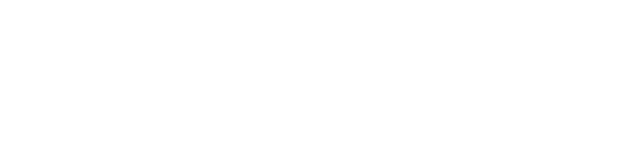
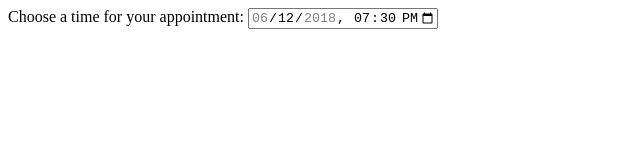
Before and after one commit to ytnayet/git_practice, a plain HTML site: page index.html in a window 1280 px wide. Shown: the whole page, without its empty margins (0-640 px from the left). Drawn offline with Linux system fonts and the light colour scheme.

Commit message:
add calander

```diff
--- a/index.html
+++ b/index.html
@@ -7,5 +7,16 @@
     <title>Document</title>
     <link rel="stylesheet" href="/resources/css/stayle.css" />
   </head>
-  <body></body>
+  <body>
+    <label for="meeting-time">Choose a time for your appointment:</label>
+
+    <input
+      type="datetime-local"
+      id="meeting-time"
+      name="meeting-time"
+      value="2018-06-12T19:30"
+      min="2018-06-07T00:00"
+      max="2018-06-14T00:00"
+    />
+  </body>
 </html>
```
